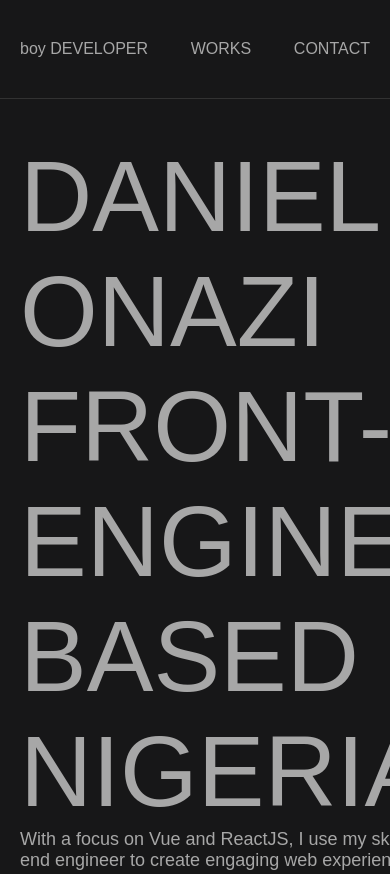
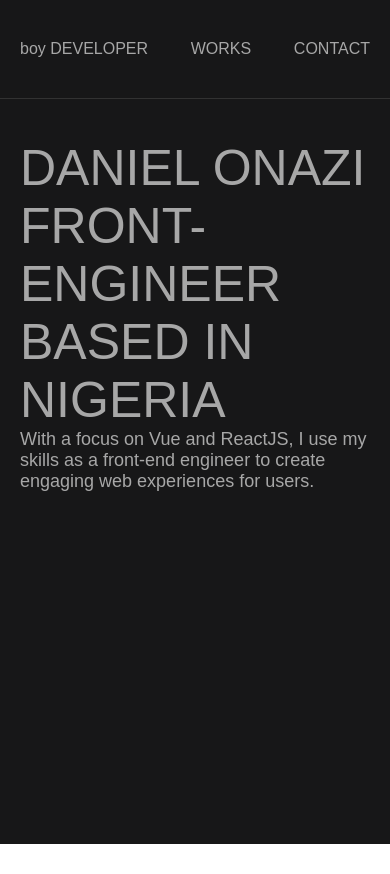
Before and after one commit to boydeveloper/portfolio-v1, a plain HTML site: page index.html in a window 390 px wide. Shown: the top 874 px of the page. Drawn offline with Linux system fonts and the light colour scheme; a web font is replaced by a local one.

Commit message:
resposivness: possible mobile view

```diff
--- a/styles/queries.css
+++ b/styles/queries.css
@@ -50,6 +50,9 @@
 }
 
 @media (max-width: 645px) {
+  .hero-title {
+    font-size: 7rem;
+  }
   .footer-bold-text {
     font-size: 4.8rem;
   }
@@ -78,6 +81,9 @@
   }
 }
 @media (max-width: 456px) {
+  .hero-title {
+    font-size: 5rem;
+  }
   .Hero-info > h1 {
     font-size: 7rem;
   }
```
